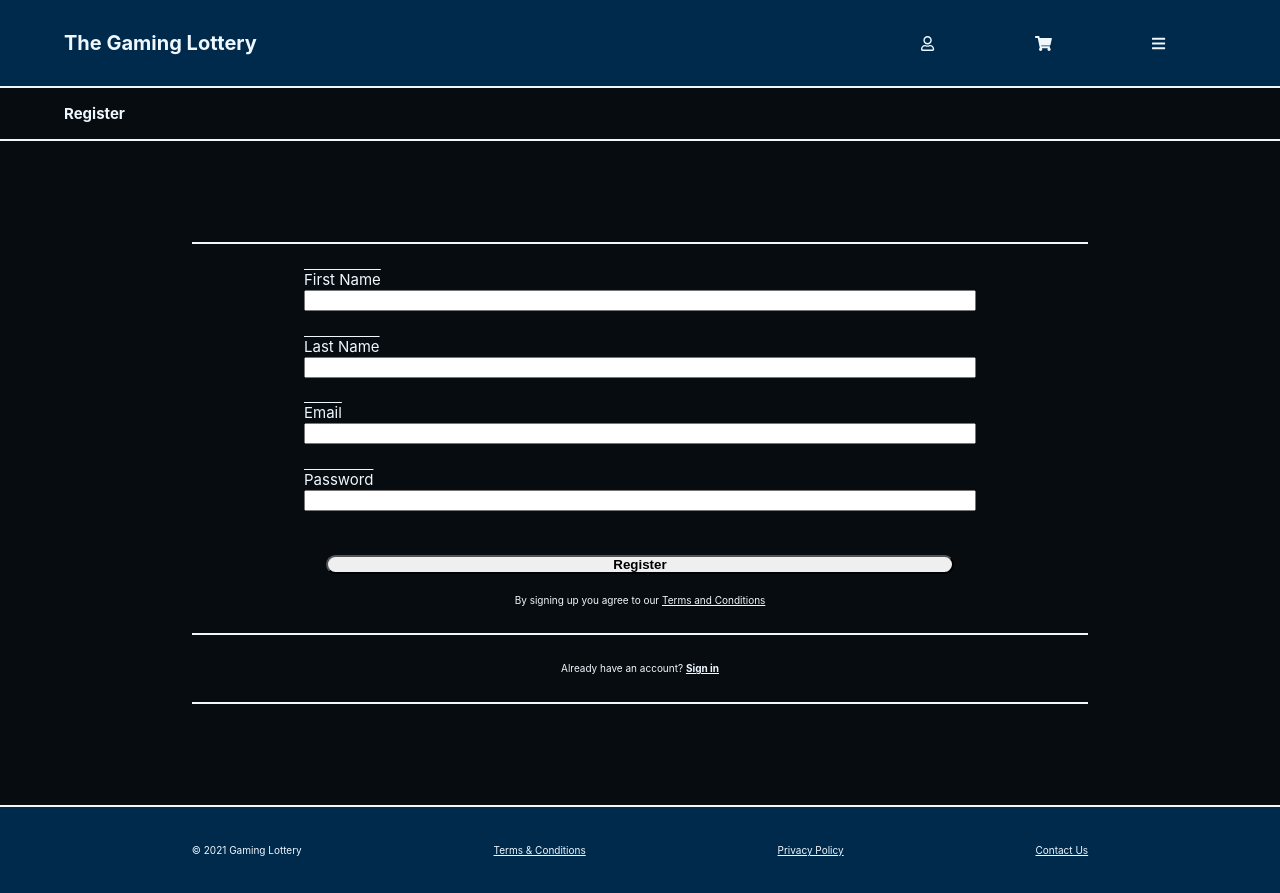
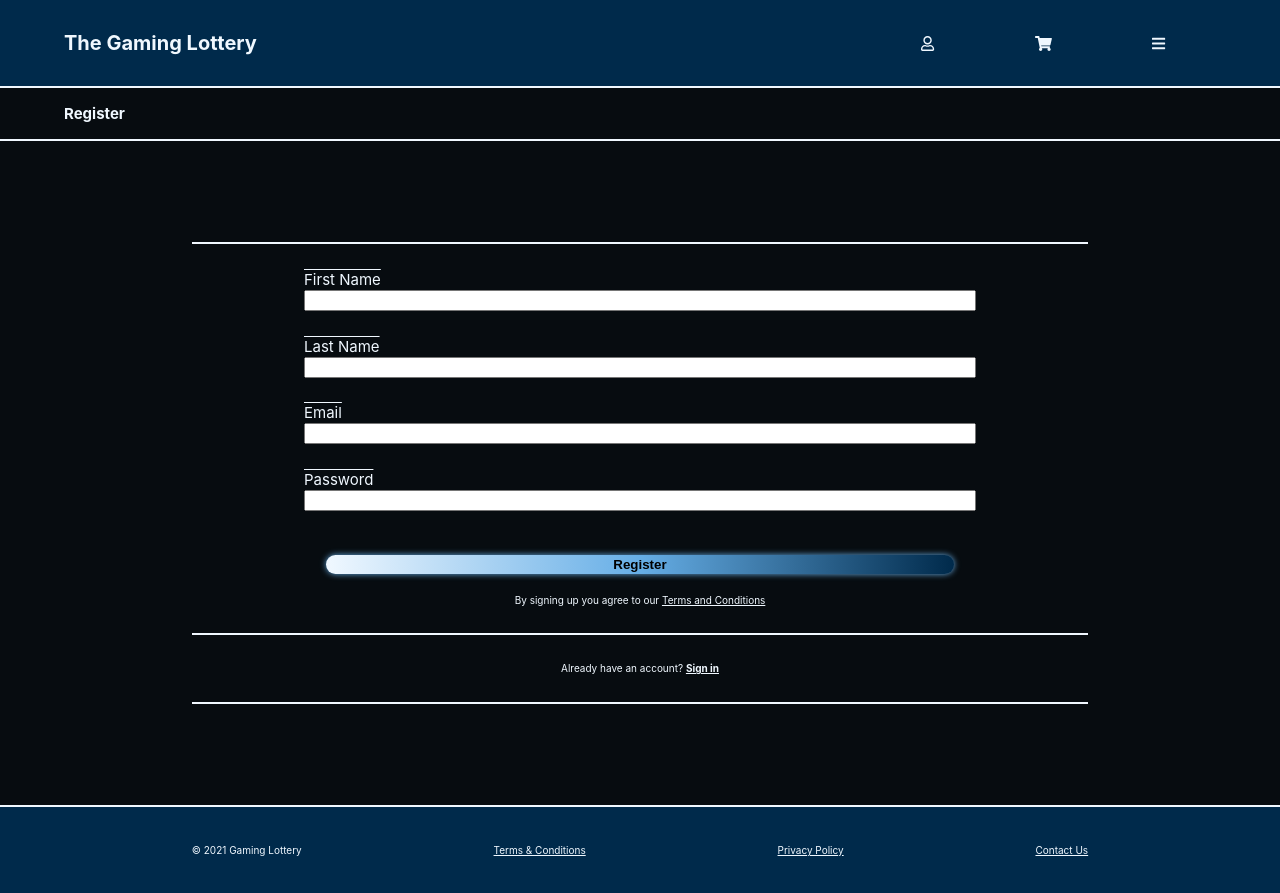
Before and after one commit to EllisHornabrook/PC-Packs, a React (Create React App) app: page /account in a window 1280 px wide. Both pictures are taken after a click on the element "Register". Built offline with nearby package versions, Linux system fonts and the light colour scheme.

Commit message:
Button name change

```diff
--- a/src/components/Register/Register.jsx
+++ b/src/components/Register/Register.jsx
@@ -29,7 +29,7 @@ const Register = (props) => {
                     <p>Password</p>
                     <input type="text" name="password" placeholder="" required />
                 </div>
-                <button type="submit" className={styles.button}>Register</button>
+                <button type="submit" className={styles.formButton}>Register</button>
                 <p className={styles.formText}>
                     By signing up you agree to our&nbsp;
                     <Link to="/terms">Terms and Conditions</Link>
```
